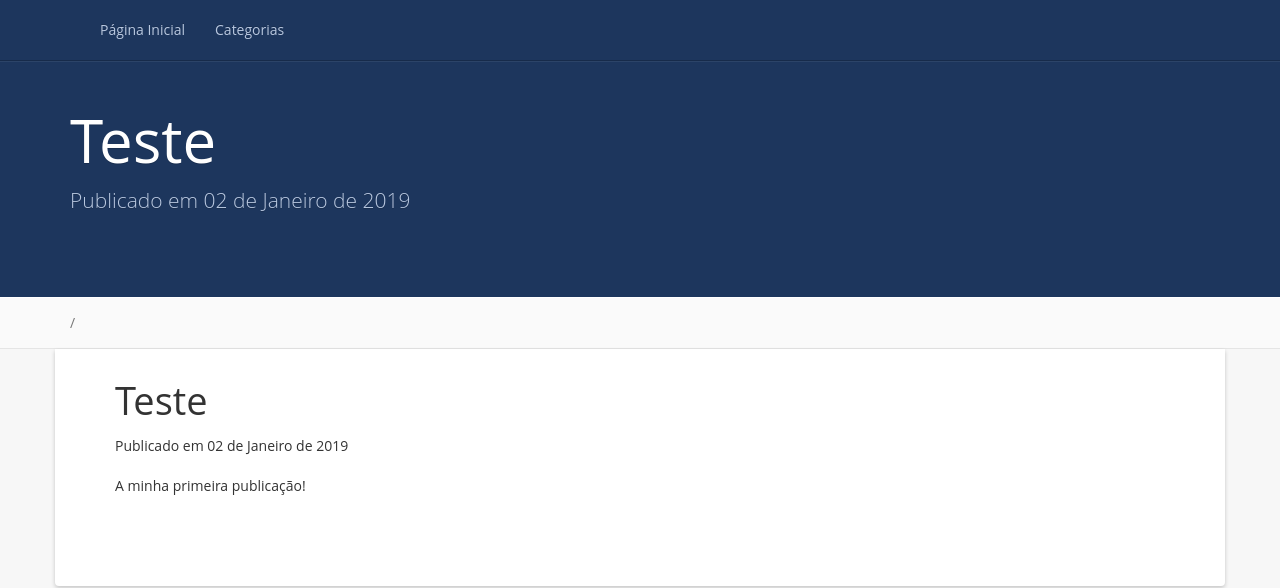
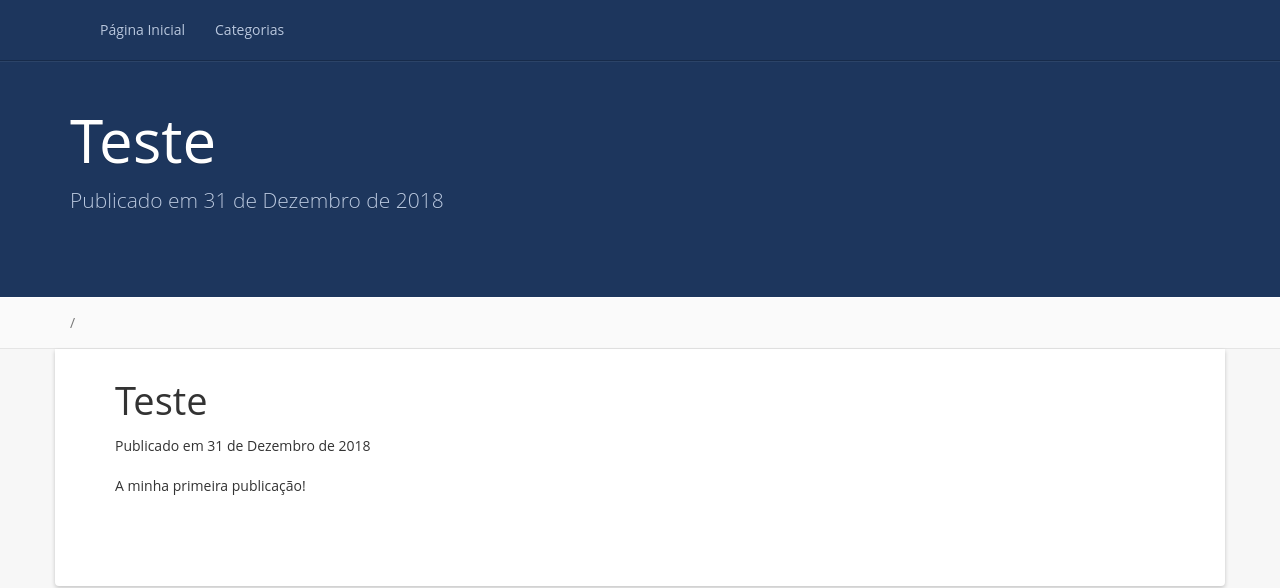
Before and after one commit to mmferr/blog-marcof, a Jekyll site: the page built from _posts/2017-05-08-ok.md, in a window 1280 px wide. Shown: the top 588 px of the page. Built offline with Jekyll 4.4.1, drawn with Linux system fonts in a browser that asks for light colours; nearby versions of some CDN libraries; a script that is not in the unit is left out; comment, search, counter and statistics services are not loaded.

Commit message:
Update Blog “2017-05-08-ok”

```diff
--- a/_posts/2017-05-08-ok.md
+++ b/_posts/2017-05-08-ok.md
@@ -1,7 +1,7 @@
 ---
 layout: post
 title: Teste
-date: 2019-01-02T17:05:31.997Z
+date: 2018-12-31T17:05:31.997Z
 thumbnail: /styles/images/uploads/fcp.jpg
 ---
 A minha primeira publicação!
```
